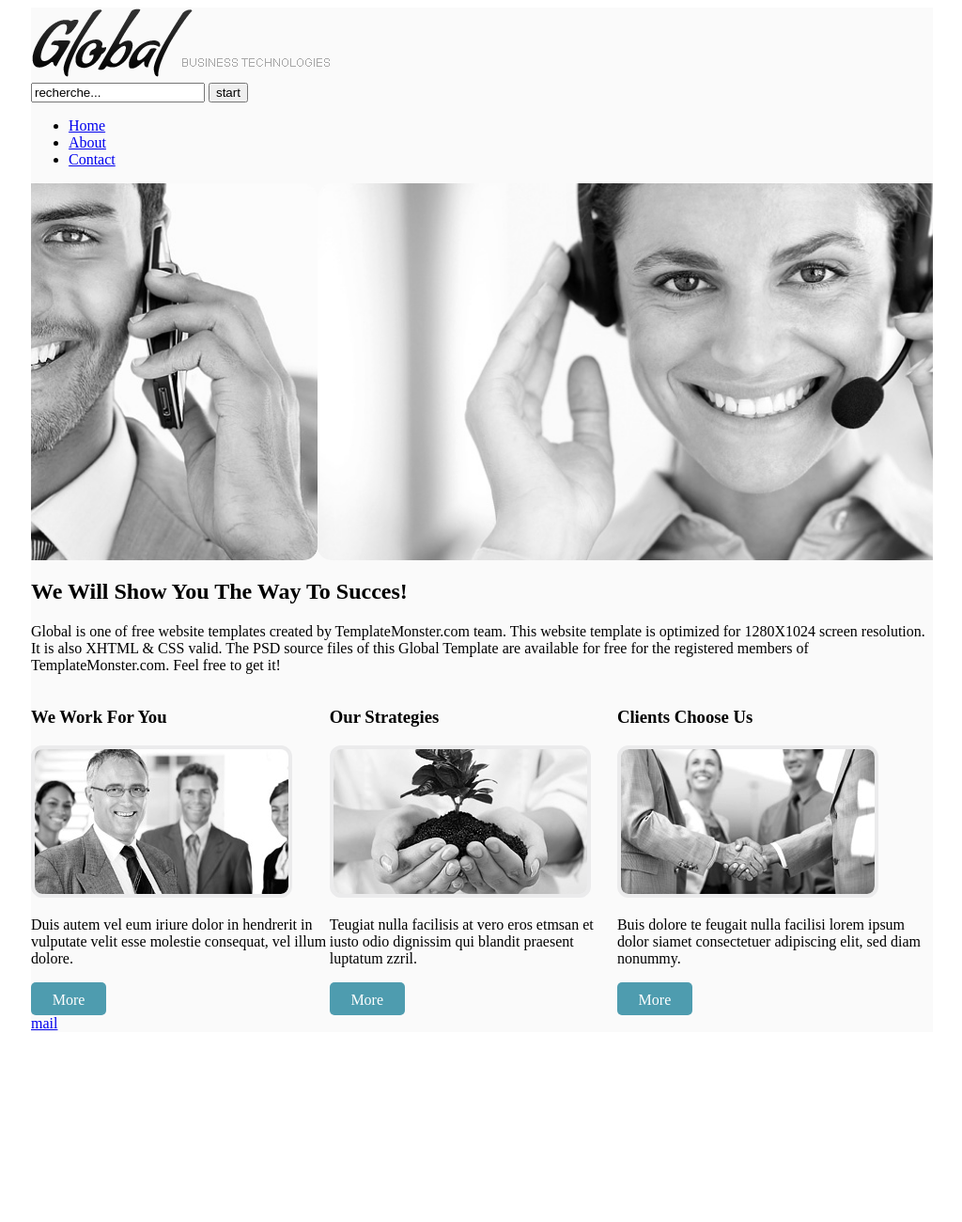
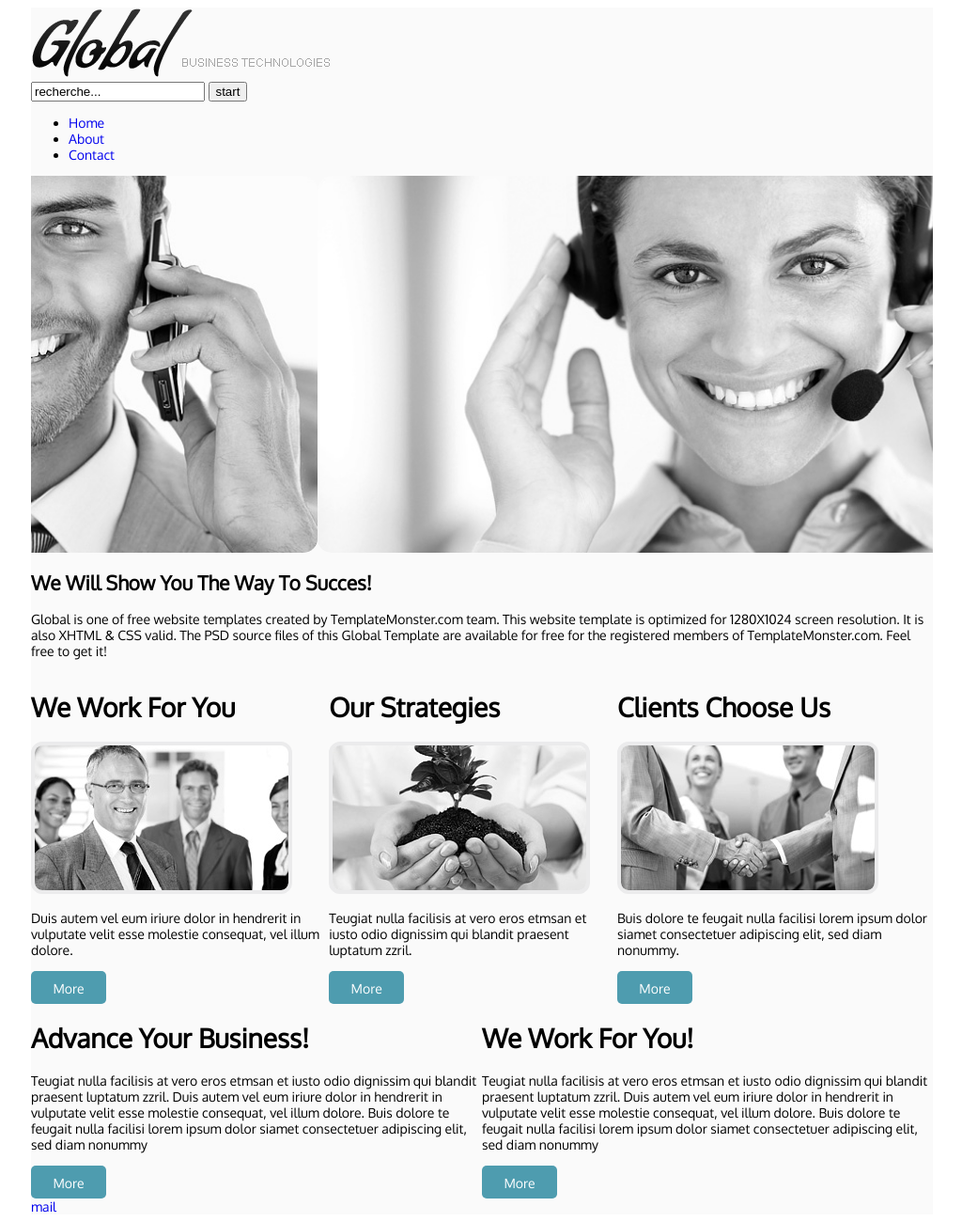
Before and after one commit to DuchenetVictor/TP-HtmlCss, a PHP site: page / in a window 1280 px wide. Shown: the whole page at 94% size, without its empty margins (127-1151 px from the left). Before the commit the page ends 1096 px from the top, so only its background shows below. Run offline with PHP 8.4, Linux system fonts and the light colour scheme; some web fonts are replaced.

Commit message:
Ajout 2eme ligne

```diff
--- a/css/style.css
+++ b/css/style.css
@@ -1,4 +1,7 @@
 
+a{
+    text-decoration: none
+}
 div{
     max-width: 960px;
 }
@@ -46,6 +49,8 @@ div#slider{
 }
 
 body{
+    font-family: 'Oxygen', serif;
+    font-size: 14px;
     max-width : auto;
     margin-left: auto;
     margin-right: auto;
--- a/index.html
+++ b/index.html
@@ -51,22 +51,40 @@
 
  			<div class="flex-item">
                 <div>
-                    <h3>We Work For You</h3>
+                    <h1>We Work For You</h1>
                     <img src="ressources/page1-img1.jpg" alt="" class="img-border">
                     <p>Duis autem vel eum iriure dolor in hendrerit in vulputate velit esse molestie consequat, vel illum dolore.</p>
-                    <a class="button">More</a>
+                    <a href="#" class="button">More</a>
                 </div>
                 <div>
-                    <h3>Our Strategies</h3>
+                    <h1>Our Strategies</h1>
                     <img src="ressources/page1-img2.jpg" alt="" class="img-border">
                     <p>Teugiat nulla facilisis at vero eros etmsan et iusto odio dignissim qui blandit praesent luptatum zzril.</p>
-                    <a class="button">More</a>
+                    <a href="#" class="button">More</a>
                 </div>
                 <div>
-                    <h3>Clients Choose Us</h3>
+                    <h1>Clients Choose Us</h1>
                     <img src="ressources/page1-img3.jpg" alt="" class="img-border">
                     <p>Buis dolore te feugait nulla facilisi lorem ipsum dolor siamet consectetuer adipiscing elit, sed diam nonummy.</p>
-                    <a class="button">More</a>
+                    <a href="#" class="button">More</a>
+                </div>
+            </div>
+			<div class="flex-item">
+                <div>
+                    <h1>Advance Your Business!</h1>
+                    <p>Teugiat nulla facilisis at vero eros etmsan et iusto odio dignissim qui blandit praesent luptatum zzril.
+					   Duis autem vel eum iriure dolor in hendrerit in vulputate velit esse molestie consequat, vel illum dolore.
+					   Buis dolore te feugait nulla facilisi lorem ipsum dolor siamet consectetuer adipiscing elit, sed diam nonummy
+					</p>
+                    <a href="#" class="button">More</a>
+                </div>
+                <div>
+                    <h1>We Work For You!</h1>
+                    <p>Teugiat nulla facilisis at vero eros etmsan et iusto odio dignissim qui blandit praesent luptatum zzril.
+					   Duis autem vel eum iriure dolor in hendrerit in vulputate velit esse molestie consequat, vel illum dolore.
+					   Buis dolore te feugait nulla facilisi lorem ipsum dolor siamet consectetuer adipiscing elit, sed diam nonummy
+					</p>
+                    <a href="#" class="button">More</a>
                 </div>
             </div>
 
```
